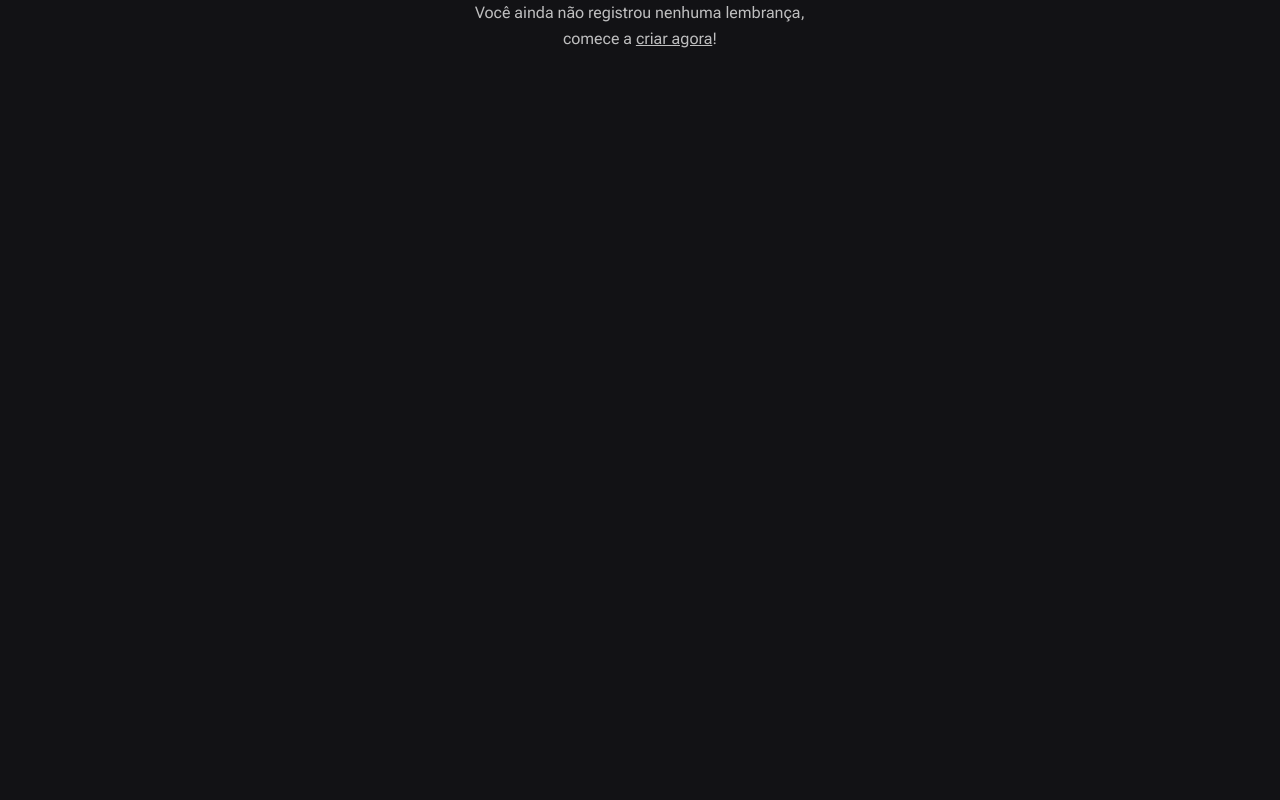
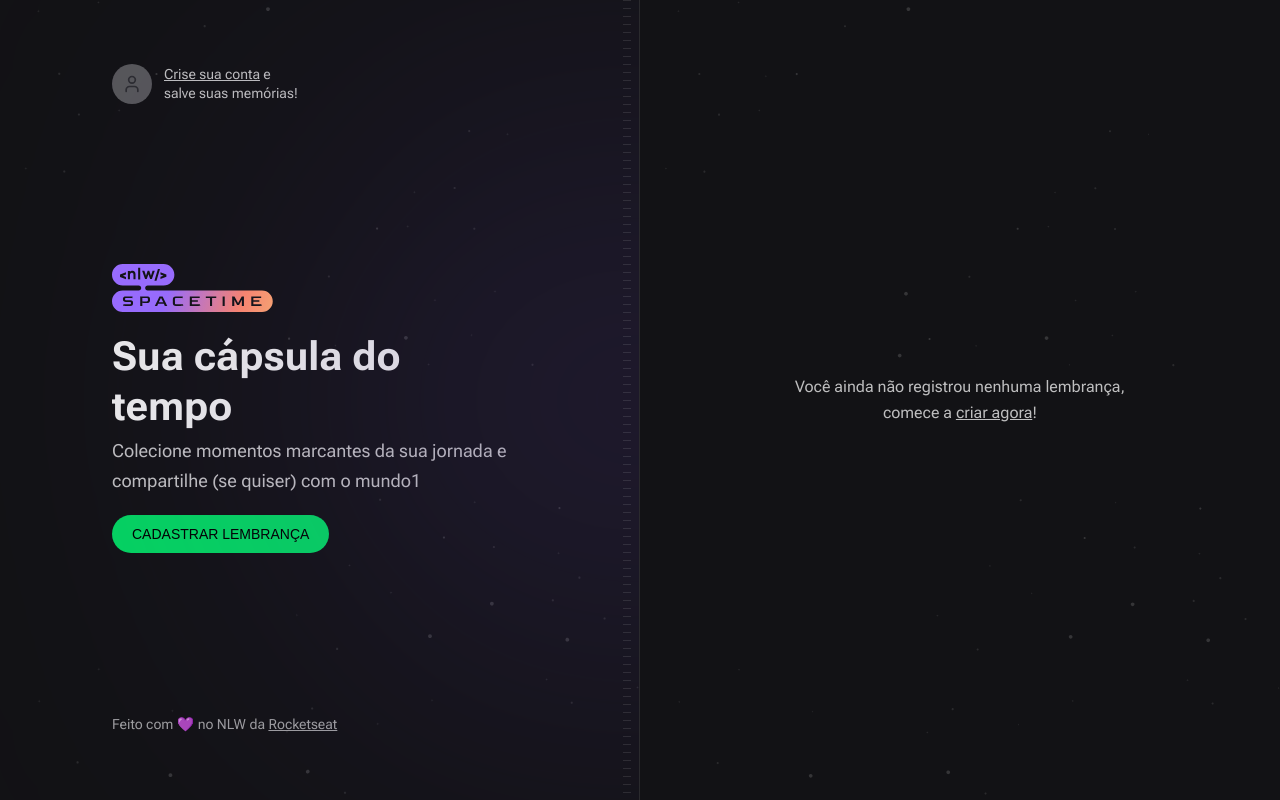
Before and after one commit to lucasptcastro/nlw-spacetime, a Next.js app in the folder web/: page / in a window 1280 px wide. Built offline with nearby package versions, Linux system fonts and the light colour scheme; no server answers; a web font is replaced by a local one.

Commit message:
✨ feat: added components

```diff
--- a/web/src/app/layout.tsx
+++ b/web/src/app/layout.tsx
@@ -1,31 +1,62 @@
-import { ReactNode } from 'react'
-import './globals.css'
+import { ReactNode } from "react";
+import "./globals.css";
 import {
   Roboto_Flex as Roboto,
   Bai_Jamjuree as BaiJamjuree,
-} from 'next/font/google'
+} from "next/font/google";
+import { Hero } from "@/components/Hero";
+import { Profile } from "@/components/Profile";
+import { SignIn } from "@/components/SignIn";
+import { cookies } from "next/headers";
+import { Copyright } from "@/components/Copyright";
 
-const roboto = Roboto({ subsets: ['latin'], variable: '--font-roboto' })
+const roboto = Roboto({ subsets: ["latin"], variable: "--font-roboto" });
 const baiJamjuree = BaiJamjuree({
-  subsets: ['latin'],
-  weight: '700',
-  variable: '--font-bai-jamjuree',
-})
+  subsets: ["latin"],
+  weight: "700",
+  variable: "--font-bai-jamjuree",
+});
 
 export const metadata = {
-  title: 'Lucas Peixoto | NLW Spacetime',
+  title: "Lucas Peixoto | NLW Spacetime",
   description:
-    'Uma cápsula do tempo construída com Reaxt, NextJS e Tailwindcss',
-}
+    "Uma cápsula do tempo construída com Reaxt, NextJS e Tailwindcss",
+};
 
 export default function RootLayout({ children }: { children: ReactNode }) {
+  // verifica se existe o cookie 'token' nos cookies para saber se o usuário está logado
+  const isAuthenticated = cookies().has("token");
+
   return (
     <html lang="en">
       <body
         className={`${roboto.variable} ${baiJamjuree.variable} bg-gray-900 font-sans text-gray-100`}
       >
-        {children}
+        <main className="grid min-h-screen grid-cols-2">
+          {/* Left */}
+          <div className="relative flex flex-col items-start justify-between overflow-hidden border-r border-white/10 bg-[url(../assets/bg-stars.svg)] bg-cover px-28 py-16">
+            {/* Blur */}
+            <div className="absolute right-0 top-1/2 h-[288px] w-[526px] -translate-y-1/2 translate-x-1/2 rounded-full bg-purple-700 opacity-50 blur-full" />
+
+            {/* Stripes */}
+            <div className="absolute bottom-0 right-2 top-0 w-2 bg-stripes" />
+
+            {/* Sign in */}
+            {isAuthenticated ? <Profile /> : <SignIn />}
+
+            {/* Hero */}
+            <Hero />
+
+            {/* Copyright */}
+            <Copyright />
+          </div>
+
+          {/* Right */}
+          <div className="flex flex-col bg-[url(../assets/bg-stars.svg)] bg-cover p-16">
+            {children}
+          </div>
+        </main>
       </body>
     </html>
-  )
+  );
 }
```
